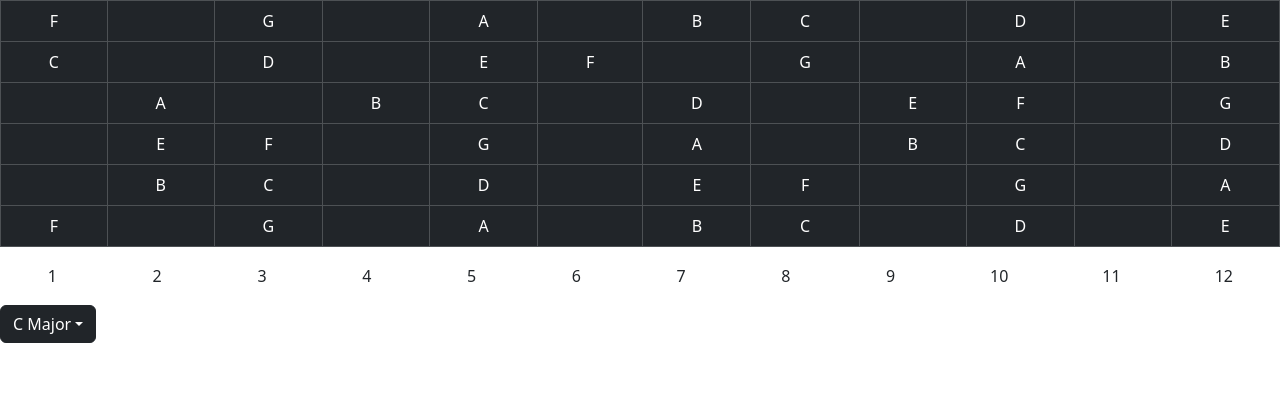
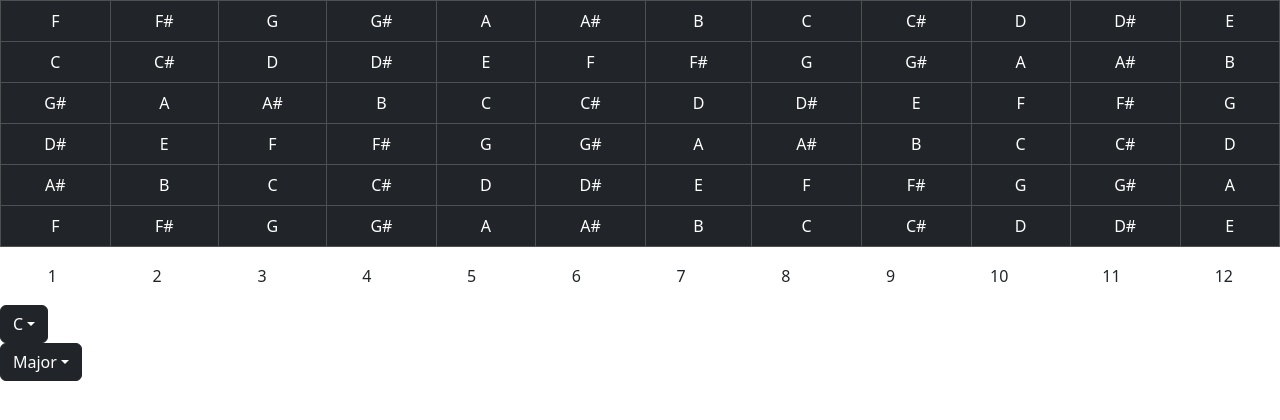
Before and after one commit to DanielSollis/Scales, a React (Vite) app: page / in a window 1280 px wide. Shown: the top 420 px of the page. Built offline with nearby package versions, Linux system fonts and the light colour scheme.

Commit message:
reworking scale dropdowns

```diff
--- a/src/components/FretBoard.tsx
+++ b/src/components/FretBoard.tsx
@@ -1,4 +1,44 @@
 import Table from "react-bootstrap/Table";
+
+const strings = ["E", "A", "D", "G", "B", "E"].reverse();
+
+const stringLength = 12;
+
+const half = 1;
+const whole = 2;
+const scalePattern = new Map<string, number[]>([
+  ["Major", [whole, whole, half, whole, whole, whole, half]],
+  ["Minor", [whole, half, whole, whole, half, whole, whole]],
+]);
+
+interface props {
+  root: string;
+  currentScale: string;
+}
+
+const FretBoard = function (props: props) {
+  const scale = scalePattern.get(props.currentScale) as number[];
+
+  return (
+    <Table bordered variant="dark">
+      {strings.map(function (string) {
+        return (
+          <thead>
+            <tr>
+              {guitarString(string, stringLength).map(function (note) {
+                return (
+                  <td className="text-center" width="1%">
+                    {scaleNotes(props.root, scale) ? note : ""}
+                  </td>
+                );
+              })}
+            </tr>
+          </thead>
+        );
+      })}
+    </Table>
+  );
+};
 
 const noteMapping = new Map<string, string>([
   ["E", "F"],
@@ -14,6 +54,24 @@ const noteMapping = new Map<string, string>([
   ["D", "D#"],
   ["D#", "E"],
 ]);
+
+function scaleNotes(root: string, scalePattern: number[]) {
+  const notes = [root];
+  for (let i = 0; i < scalePattern.length; i++) {
+    const first = noteMapping.get(notes[notes.length - 1]);
+    if (first) {
+      if (scalePattern[i] === 1) {
+        notes.push(first);
+      } else {
+        const second = noteMapping.get(first);
+        if (second) {
+          notes.push(second);
+        }
+      }
+    }
+  }
+  return new Set(notes);
+}
 
 function guitarString(string: string, stringLength: number): string[] {
   const startingNote = noteMapping.get(string);
@@ -33,39 +91,4 @@ function guitarString(string: string, stringLength: number): string[] {
   return res;
 }
 
-const strings = ["E", "A", "D", "G", "B", "E"].reverse();
-const stringLength = 12;
-
-const scales = [
-  new Set(["A", "B", "C", "D", "E", "F", "G"]), // C Major
-  new Set(["D", "E", "F", "G", "A", "A#", "C"]), // D Minor
-  new Set(["E", "F#", "G", "A", "B", "C", "D"]), // E Minor
-];
-
-interface props {
-  scaleIndex: number;
-}
-
-const FretBoard = function (props: props) {
-  return (
-    <Table bordered variant="dark">
-      {strings.map(function (string) {
-        return (
-          <thead>
-            <tr>
-              {guitarString(string, stringLength).map(function (note) {
-                return (
-                  <td className="text-center" width="1%">
-                    {scales[props.scaleIndex].has(note) ? note : ""}
-                  </td>
-                );
-              })}
-            </tr>
-          </thead>
-        );
-      })}
-    </Table>
-  );
-};
-
 export default FretBoard;
--- a/src/components/ScaleDropdown.tsx
+++ b/src/components/ScaleDropdown.tsx
@@ -1,32 +1,56 @@
 import React from "react";
 import Dropdown from "react-bootstrap/Dropdown";
 
-const scales = ["C Major", "D Minor", "E Minor"];
+const scales = ["Major", "Minor"];
+
+const notes = ["A", "A#", "B", "C", "C#", "D", "D#", "E", "F", "F#", "G", "G#"];
 
 interface props {
-  scaleIndex: number;
-  setScaleIndex: React.Dispatch<React.SetStateAction<number>>;
+  currentScale: string;
+  setCurrentScale: React.Dispatch<React.SetStateAction<string>>;
+  root: string;
+  setRoot: React.Dispatch<React.SetStateAction<string>>;
 }
 
 const ScaleDropdown = function (props: props) {
-  const onSelect = function (index: number) {
+  const onScaleSelect = function (scale: string) {
     return function () {
-      props.setScaleIndex(index);
+      props.setCurrentScale(scale);
+    };
+  };
+
+  const onNoteSelect = function (root: string) {
+    return function () {
+      props.setRoot(root);
     };
   };
 
   return (
-    <Dropdown>
-      <Dropdown.Toggle variant="dark">
-        {scales[props.scaleIndex]}
-      </Dropdown.Toggle>
+    <>
+      <Dropdown>
+        <Dropdown.Toggle variant="dark">{props.root}</Dropdown.Toggle>
+        <Dropdown.Menu>
+          {notes.map(function (note) {
+            return (
+              <Dropdown.Item onClick={onNoteSelect(note)}>{note}</Dropdown.Item>
+            );
+          })}
+        </Dropdown.Menu>
+      </Dropdown>
 
-      <Dropdown.Menu>
-        {scales.map(function (val, index) {
-          return <Dropdown.Item onClick={onSelect(index)}>{val}</Dropdown.Item>;
-        })}
-      </Dropdown.Menu>
-    </Dropdown>
+      <Dropdown>
+        <Dropdown.Toggle variant="dark">{props.currentScale}</Dropdown.Toggle>
+        <Dropdown.Menu>
+          {scales.map(function (scale, _) {
+            return (
+              <Dropdown.Item onClick={onScaleSelect(scale)}>
+                {scale}
+              </Dropdown.Item>
+            );
+          })}
+        </Dropdown.Menu>
+      </Dropdown>
+    </>
   );
 };
 
--- a/src/main.tsx
+++ b/src/main.tsx
@@ -20,15 +20,18 @@ const FretNums = function () {
 };
 
 const App = function () {
-  const [scaleIndex, setScaleIndex] = useState(0);
+  const [root, setRoot] = useState("C");
+  const [currentScale, setCurrentScale] = useState("Major");
   return (
     <>
       <React.StrictMode>
-        <FretBoard scaleIndex={scaleIndex}></FretBoard>
+        <FretBoard root={root} currentScale={currentScale}></FretBoard>
         <FretNums></FretNums>
         <ScaleDropdown
-          scaleIndex={scaleIndex}
-          setScaleIndex={setScaleIndex}
+          root={root}
+          setRoot={setRoot}
+          currentScale={currentScale}
+          setCurrentScale={setCurrentScale}
         ></ScaleDropdown>
       </React.StrictMode>
     </>
```
